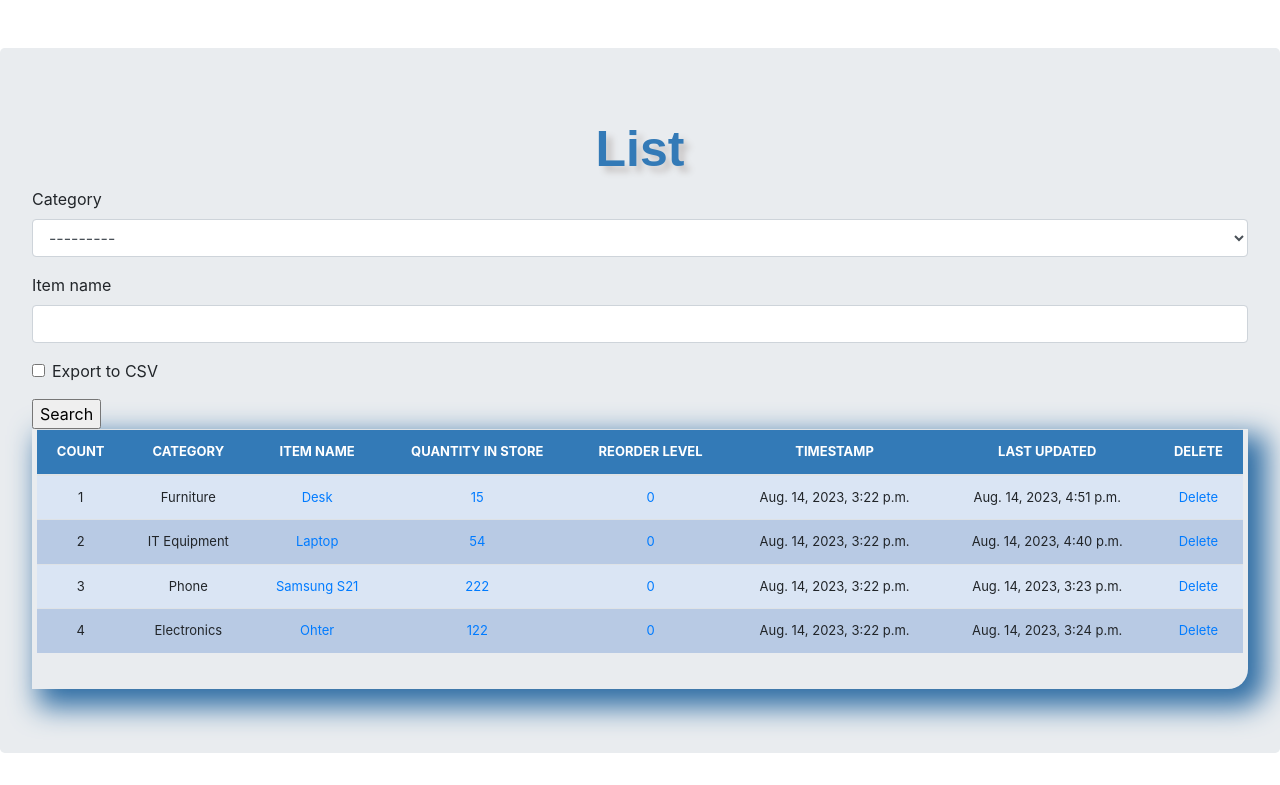
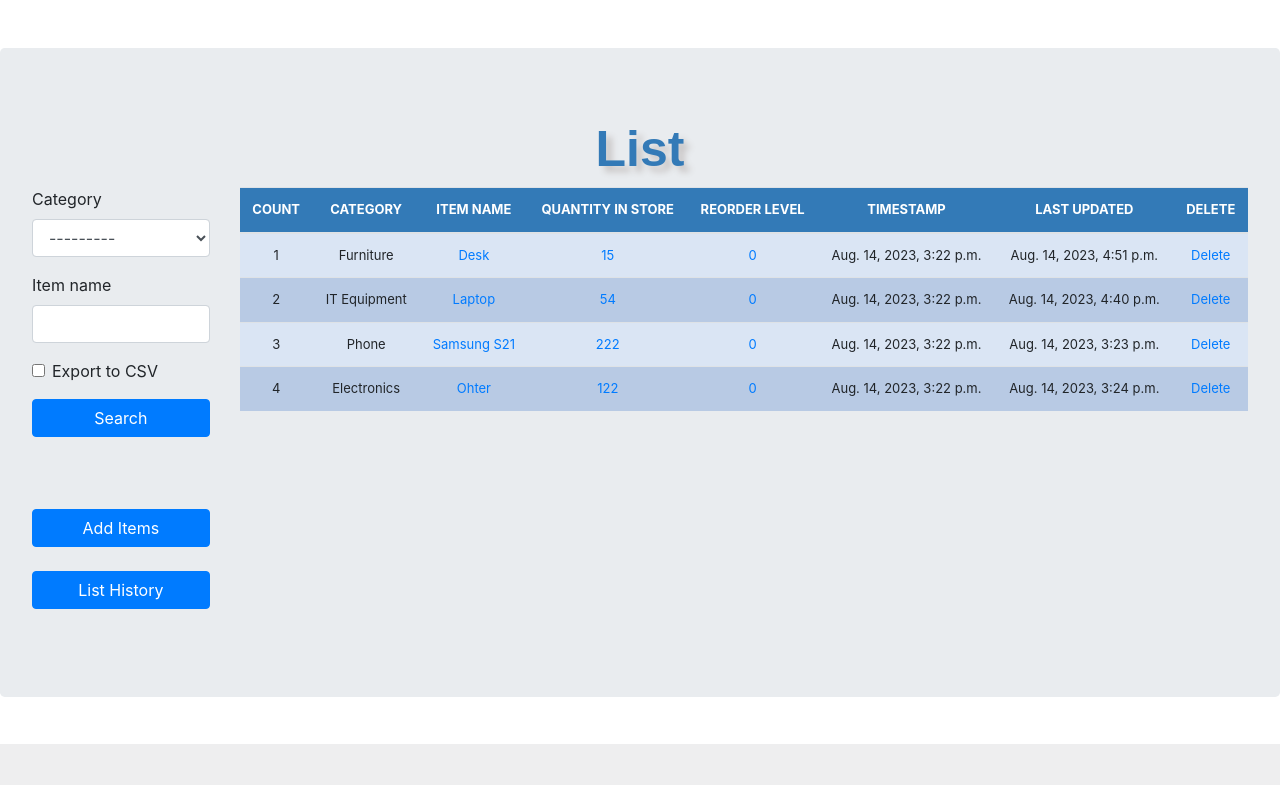
Before and after one commit to MichalDzielinski/stock_mgmt, a Django app: page /list/ in a window 1280 px wide. Shown: the part 56-841 px from the top of the page. After the commit the page ends 800 px from the top, so only its background shows below. Run offline with Django 4.2, Linux system fonts and the light colour scheme; the visitor is signed in with stand-in values (Sample User, id 1); data comes from the database, SQL or seed files in the repository; some libraries are stand-ins or nearby versions.

Commit message:
Search fields on the side

```diff
--- a/static/css/styles.css
+++ b/static/css/styles.css
@@ -52,3 +52,11 @@ th{
     text-align: center;
 }
 /* #endregion MESSAGES */
+
+/* #region BUTTON */
+
+.mybutton{
+    width: 100%;
+}
+
+/* #endregion BUTTON */
--- a/templates/list.html
+++ b/templates/list.html
@@ -11,13 +11,20 @@
 
 <div class="jumbotron mt-5">
     <div class="header">{{header}}</div>
+    <div class="row"><!--Start of row-->
 
-    <form method="POST">
-        {% csrf_token %}
+        <div class="col-sm-2"><!--Start of first col-->
+            <form method='POST' action=''>{% csrf_token %}
               {{form|crispy}}
-        <input type="submit" value="Search">
-    </form>
-    <div class="display_table">
+              <input class="btn btn-primary mybutton" type="submit" value='Search'/>
+            </form><br><br>
+            <br>
+            <a href="/add_items"><div class="btn btn-primary mybutton">Add Items</div></a><br><br>
+            <a href="/list_history"><div class="btn btn-primary mybutton">List History</div></a><br>
+            <br>
+        </div><!--End of first col-->
+
+        <div class="col-sm-10"><!--Start of second col-->
             <table class="table">
                 <thead>
                     <tr>
@@ -65,8 +72,11 @@
                     There is no record in DB.
                     {% endfor %}
             </table>
-    </div>
-</div>
+        </div><!--End of second col-->
+
+      </div><!--End of row-->
+
+
 
 
 
```
Lines whose indentation alone changed are shown as unchanged.
